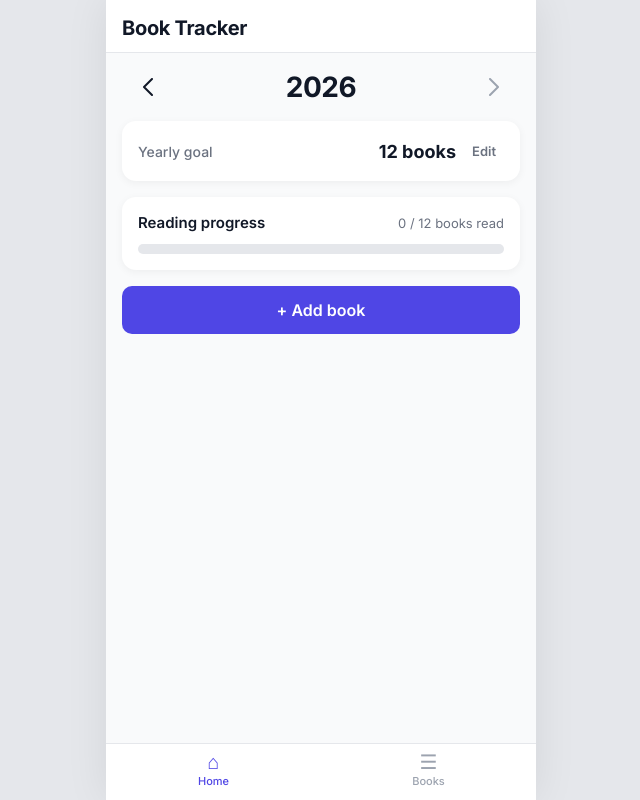
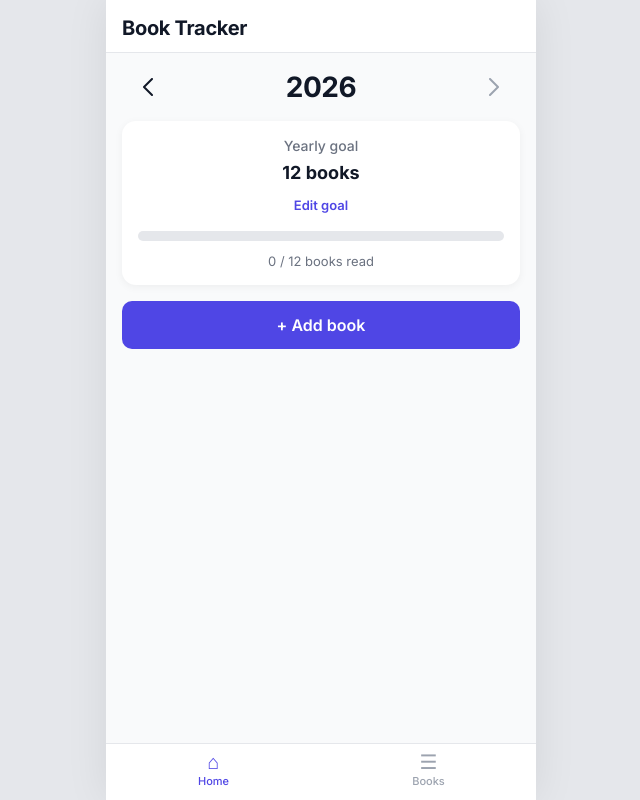
Before and after one commit to tanokhina/book-reading-app, a React (Vite) app: page / in a window 1280 px wide. Shown: the whole page, without its empty margins (319-959 px from the left). Built offline with nearby package versions, Linux system fonts and the light colour scheme.

Commit message:
Updated yearly goal component, marged yearly goal card and progress bar card

```diff
--- a/src/components/GoalSetter.css
+++ b/src/components/GoalSetter.css
@@ -1,9 +1,8 @@
 .goal-setter {
   display: flex;
+  flex-direction: column;
   align-items: center;
-  justify-content: space-between;
-  gap: var(--sp-3);
-  flex-wrap: wrap;
+  gap: var(--sp-2);
 }
 
 .goal-setter__label {
@@ -14,6 +13,7 @@
 
 .goal-setter__display {
   display: flex;
+  flex-direction: column;
   align-items: center;
   gap: var(--sp-2);
 }
--- a/src/components/GoalSetter.jsx
+++ b/src/components/GoalSetter.jsx
@@ -47,7 +47,7 @@ export default function GoalSetter({ goal, booksCount, onSave }) {
       ) : (
         <div className="goal-setter__display">
           <span className="goal-setter__value">{goal} books</span>
-          <Button size="sm" variant="ghost" onClick={() => setEditing(true)}>Edit</Button>
+          <Button size="sm" variant="text" onClick={() => setEditing(true)}>Edit goal</Button>
         </div>
       )}
     </div>
--- a/src/components/HomePage.css
+++ b/src/components/HomePage.css
@@ -42,30 +42,20 @@
   cursor: default;
 }
 
-.progress-card__header {
+.goal-card {
   display: flex;
-  align-items: baseline;
-  justify-content: space-between;
-  margin-bottom: var(--sp-3);
-  gap: var(--sp-2);
+  flex-direction: column;
+  align-items: center;
+  gap: var(--sp-3);
 }
 
-.progress-card__title {
-  font-size: 15px;
-  font-weight: 600;
-  color: var(--color-text-primary);
+.goal-card__count {
+  font-size: 13px;
+  color: var(--color-text-secondary);
 }
 
-.progress-card__count {
-  font-size: 13px;
-  color: var(--color-text-secondary);
-  white-space: nowrap;
-}
-
-.progress-card__congrats {
+.goal-card__congrats {
   font-size: 13px;
   color: var(--color-success);
   font-weight: 500;
-  margin-top: var(--sp-2);
-  text-align: center;
 }
--- a/src/components/HomePage.jsx
+++ b/src/components/HomePage.jsx
@@ -38,22 +38,16 @@ export default function HomePage({ books, yearlyGoal, onGoalSave, onAddBook }) {
         </button>
       </div>
 
-      <Card>
+      <Card className="goal-card">
         <GoalSetter
           goal={yearlyGoal}
           booksCount={books.length}
           onSave={onGoalSave}
         />
-      </Card>
-
-      <Card className="progress-card">
-        <div className="progress-card__header">
-          <span className="progress-card__title">Reading progress</span>
-          <span className="progress-card__count">{finishedCount} / {yearlyGoal} books read</span>
-        </div>
         <ProgressBar value={finishedCount} max={yearlyGoal} />
+        <span className="goal-card__count">{finishedCount} / {yearlyGoal} books read</span>
         {finishedCount >= yearlyGoal && yearlyGoal > 0 && (
-          <p className="progress-card__congrats">Goal reached! Keep it up!</p>
+          <p className="goal-card__congrats">Goal reached! Keep it up!</p>
         )}
       </Card>
 
--- a/src/components/ui/Button.css
+++ b/src/components/ui/Button.css
@@ -69,6 +69,17 @@
   color: var(--color-text-primary);
 }
 
+.btn--text {
+  background: transparent;
+  color: var(--color-primary);
+  padding-left: 4px;
+  padding-right: 4px;
+}
+
+.btn--text:hover:not(:disabled) {
+  color: var(--color-primary-hover);
+}
+
 .btn:disabled {
   opacity: 0.45;
   cursor: not-allowed;
--- a/src/components/ui/ProgressBar.css
+++ b/src/components/ui/ProgressBar.css
@@ -1,5 +1,6 @@
 .progress-bar {
   width: 100%;
+  align-self: stretch;
   height: 10px;
   background: var(--color-secondary);
   border-radius: 999px;
```
